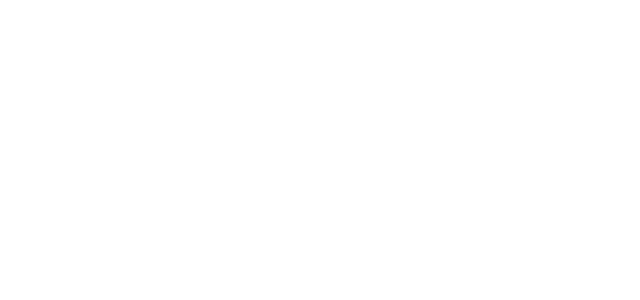
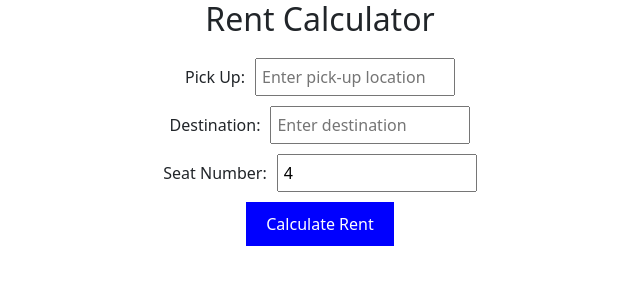
Before and after one commit to ovijitM/Secondary_Car_Marketplace, a React (Vite) app: page /cal in a window 1280 px wide. Before the commit this address had no page. Shown: the top 300 px of the page, without its empty margins (320-960 px from the left). Built offline with nearby package versions, Linux system fonts and the light colour scheme.

Commit message:
calculator and slip problem fix

```diff
--- a/src/App.jsx
+++ b/src/App.jsx
@@ -14,6 +14,7 @@
 import Receipt from "./screen/Transaction/Reciept";
 import Book from "./screen/Booking_cars/Booking";
 import Slip from "./screen/Rentcars/slip";
+import RentCalculator from "./screen/Rentcars/calculator";
 import "bootstrap/dist/css/bootstrap.min.css";
 
 function App() {
@@ -38,6 +39,7 @@
           <Route path="/book" element={<Book />} />
           <Route path="/post" element={<Post />} />
           <Route path="/p" element={<Slip />} />
+          <Route path="/cal" element={<RentCalculator />} />
         </Routes>
       </div>
     </Router>
--- /dev/null
+++ b/src/screen/Rentcars/calculator.jsx
@@ -0,0 +1,120 @@
+import React, { useState } from "react";
+
+const destinations = [
+  { to: "Dhaka", from: "Khulna", distance: 150 },
+  { to: "Dhaka", from: "Cox Bazar", distance: 300 },
+  { to: "Dhaka", from: "Sylhet", distance: 250 },
+  { to: "Dhaka", from: "Rajshahi", distance: 200 },
+  { to: "Dhaka", from: "Barishal", distance: 180 },
+  { to: "Dhaka", from: "Rangpur", distance: 220 },
+  { to: "Dhaka", from: "Mymensingh", distance: 160 },
+  { to: "Dhaka", from: "Jessore", distance: 170 },
+  { to: "Dhaka", from: "Comilla", distance: 190 },
+  { to: "Dhaka", from: "Narayanganj", distance: 140 },
+  { to: "Dhaka", from: "Bogra", distance: 210 },
+  { to: "Dhaka", from: "Dinajpur", distance: 230 },
+  { to: "Dhaka", from: "Feni", distance: 240 },
+  { to: "a", from: "b", distance: 260 },
+];
+
+const RentCalculator = () => {
+  const [pickup, setPickup] = useState("");
+  const [destination, setDestination] = useState("");
+  const [sit, setSit] = useState(4);
+  const [price, setPrice] = useState(null);
+  const [error, setError] = useState("");
+
+  const handleSubmit = (e) => {
+    e.preventDefault();
+    setError(""); // Reset error
+    setPrice(null); // Reset price
+
+    // Normalize inputs to lowercase and trim
+    const normalizedPickup = pickup.trim().toLowerCase();
+    const normalizedDestination = destination.trim().toLowerCase();
+
+    // Find the matching route
+    const route = destinations.find(
+      (d) =>
+        d.from.toLowerCase() === normalizedDestination &&
+        d.to.toLowerCase() === normalizedPickup
+    );
+
+    if (!route) {
+      setError(`Invalid route from ${pickup} to ${destination}.`);
+      return;
+    }
+
+    // Calculate the price based on seat number
+    const ratePerKm = sit > 4 ? 10 : 5; // Corrected rate logic
+    const calculatedPrice = route.distance * ratePerKm;
+    setPrice(calculatedPrice);
+  };
+
+  return (
+    <div style={{ maxWidth: "400px", margin: "0 auto", textAlign: "center" }}>
+      <h2>Rent Calculator</h2>
+      <form onSubmit={handleSubmit}>
+        <div style={{ marginBottom: "10px" }}>
+          <label>Pick Up:</label>
+          <input
+            type="text"
+            value={pickup}
+            onChange={(e) => setPickup(e.target.value)}
+            placeholder="Enter pick-up location"
+            required
+            style={{ marginLeft: "10px", padding: "5px", width: "200px" }}
+          />
+        </div>
+        <div style={{ marginBottom: "10px" }}>
+          <label>Destination:</label>
+          <input
+            type="text"
+            value={destination}
+            onChange={(e) => setDestination(e.target.value)}
+            placeholder="Enter destination"
+            required
+            style={{ marginLeft: "10px", padding: "5px", width: "200px" }}
+          />
+        </div>
+        <div style={{ marginBottom: "10px" }}>
+          <label>Seat Number:</label>
+          <input
+            type="number"
+            value={sit}
+            onChange={(e) => setSit(Number(e.target.value))}
+            placeholder="Enter seat number"
+            required
+            min="4"
+            style={{ marginLeft: "10px", padding: "5px", width: "200px" }}
+          />
+        </div>
+        <button
+          type="submit"
+          style={{
+            padding: "10px 20px",
+            backgroundColor: "blue",
+            color: "white",
+            border: "none",
+            cursor: "pointer",
+          }}
+        >
+          Calculate Rent
+        </button>
+      </form>
+
+      {price !== null && (
+        <div style={{ marginTop: "20px", color: "green" }}>
+          <h3>Total Rent: {price} TK</h3>
+        </div>
+      )}
+      {error && (
+        <div style={{ marginTop: "20px", color: "red" }}>
+          <h3>{error}</h3>
+        </div>
+      )}
+    </div>
+  );
+};
+
+export default RentCalculator;
--- a/src/screen/Rentcars/slip.jsx
+++ b/src/screen/Rentcars/slip.jsx
@@ -1,144 +1,21 @@
-import React, { useEffect, useState } from "react";
-import { useLocation } from "react-router-dom";
-import { Container, Card, Row, Col, Alert, Spinner } from "react-bootstrap";
-
-function Slip() {
-  const location = useLocation();
-  console.log("Location State:", location.state);
-  const { car, user } = location.state || {}; // Retrieve full car and user objects from state
-
-  const [loading, setLoading] = useState(true);
-  const [errorMessage, setErrorMessage] = useState("");
-
-  useEffect(() => {
-    if (!car || !user) {
-      setErrorMessage("Invalid data received. Please try again.");
-      setLoading(false);
-    } else {
-      setLoading(false);
-    }
-  }, [car, user]);
-
-  if (loading) {
-    return (
-      <Container className="d-flex justify-content-center align-items-center vh-100">
-        <Spinner animation="border" variant="primary" />
-      </Container>
-    );
-  }
-
-  if (errorMessage) {
-    return (
-      <Container className="d-flex justify-content-center align-items-center vh-100">
-        <Alert variant="danger">{errorMessage}</Alert>
-      </Container>
-    );
-  }
-
-  return (
-    <Container>
-      <h1 className="text-center my-4">Booking Slip</h1>
-
-      {/* Car Details Section */}
-      {car && (
-        <Card className="mb-4">
-          <Card.Body>
-            <h2>Car Details</h2>
-            <Row>
-              <Col md={6}>
-                <p>
-                  <strong>Brand:</strong> {car.brand}
-                </p>
-                <p>
-                  <strong>Model:</strong> {car.model}
-                </p>
-                <p>
-                  <strong>Year:</strong> {car.year}
-                </p>
-                <p>
-                  <strong>Color:</strong> {car.color}
-                </p>
-              </Col>
-              <Col md={6}>
-                <Card.Img
-                  variant="top"
-                  src={car.img}
-                  alt={`${car.brand} ${car.model}`}
-                  className="img-fluid"
-                />
-              </Col>
-            </Row>
-          </Card.Body>
-        </Card>
-      )}
-
-      {/* Booking Details Section */}
-      {user && (
-        <Card>
-          <Card.Body>
-            <h2>Booking Details</h2>
-            <p>
-              <strong>Name:</strong> {`${user.firstName} ${user.lastName}`}
-            </p>
-            <p>
-              <strong>Phone Number:</strong> {user.number}
-            </p>
-            <p>
-              <strong>Pick Up:</strong> {user.PickUp}
-            </p>
-            <p>
-              <strong>Destination:</strong> {user.Where_to_go}
-            </p>
-            {/* Assuming `car.price` is available and passed */}
-            <p>price will print here</p>
-          </Card.Body>
-        </Card>
-      )}
-    </Container>
-  );
-}
-
-export default Slip;
-
 // import React, { useEffect, useState } from "react";
 // import { useLocation } from "react-router-dom";
 // import { Container, Card, Row, Col, Alert, Spinner } from "react-bootstrap";
 
 // function Slip() {
 //   const location = useLocation();
-//   const { car, user } = location.state || {}; // Retrieve car and user objects from state
+//   console.log("Location State:", location.state);
+//   const { car, user } = location.state || {}; // Retrieve full car and user objects from state
 
 //   const [loading, setLoading] = useState(true);
 //   const [errorMessage, setErrorMessage] = useState("");
-//   const [price, setPrice] = useState(null);
 
 //   useEffect(() => {
 //     if (!car || !user) {
 //       setErrorMessage("Invalid data received. Please try again.");
 //       setLoading(false);
 //     } else {
-//       // Send a POST request to the backend to get the booking details and price
-//       fetch("http://localhost:8000/api/book", {
-//         method: "POST",
-//         headers: {
-//           "Content-Type": "application/json",
-//         },
-//         body: JSON.stringify({ car, user }), // Send car and user data
-//       })
-//         .then((response) => response.json()) // Parse the JSON response
-//         .then((data) => {
-//           if (data.success) {
-//             setPrice(data.data.price); // Set the price received from the backend
-//             setLoading(false);
-//           } else {
-//             setErrorMessage(data.message); // Set error message if not successful
-//             setLoading(false);
-//           }
-//         })
-//         .catch((error) => {
-//           setErrorMessage("Error fetching booking details. Please try again.");
-//           setLoading(false);
-//         });
+//       setLoading(false);
 //     }
 //   }, [car, user]);
 
@@ -156,6 +33,37 @@
 //         <Alert variant="danger">{errorMessage}</Alert>
 //       </Container>
 //     );
+//  in here PickUp and Where_to_go are the values that are passed from the user data file
+//      const [pickup, setPickup] = useState("");
+//       const [destination, setDestination] = useState("");
+//       const [price, setPrice] = useState(null);
+//       const [error, setError] = useState("");
+
+//       const handleSubmit = (e) => {
+//         e.preventDefault();
+//         setError(""); // Reset error
+//         setPrice(null); // Reset price
+
+//         // Normalize inputs to lowercase and trim
+//         const normalizedPickup = pickup.trim().toLowerCase();
+//         const normalizedDestination = destination.trim().toLowerCase();
+
+//         // Find the matching route
+//         const route = destinations.find(
+//           (d) =>
+//             d.to.toLowerCase() === normalizedPickup &&
+//             d.from.toLowerCase() === normalizedDestination
+//         );
+
+//         if (!route) {
+//           setError(`Invalid route from ${destination} to ${pickup}.`);
+//           return;
+//         }
+
+//         // Calculate price (5 TK per KM)
+//         const calculatedPrice = route.distance * 5;
+//         setPrice(calculatedPrice);
+//       };
 //   }
 
 //   return (
@@ -212,9 +120,8 @@
 //             <p>
 //               <strong>Destination:</strong> {user.Where_to_go}
 //             </p>
-//             <p>
-//               <strong>Price:</strong> ${price !== null ? price : "Loading..."}
-//             </p>
+//             {/* Assuming `car.price` is available and passed */}
+//             <p>price will print here</p>
 //           </Card.Body>
 //         </Card>
 //       )}
@@ -223,3 +130,151 @@
 // }
 
 // export default Slip;
+
+import React, { useEffect, useState } from "react";
+import { useLocation } from "react-router-dom";
+import { Container, Card, Row, Col, Alert, Spinner } from "react-bootstrap";
+
+function Slip() {
+  const location = useLocation();
+  const { car, user } = location.state || {}; // Retrieve car and user objects from state
+
+  const [loading, setLoading] = useState(true);
+  const [errorMessage, setErrorMessage] = useState("");
+  const [price, setPrice] = useState(null);
+
+  const destinations = [
+    { to: "Dhaka", from: "Khulna", distance: 150 },
+    { to: "Dhaka", from: "Cox Bazar", distance: 300 },
+    { to: "Dhaka", from: "Sylhet", distance: 250 },
+    { to: "Dhaka", from: "Rajshahi", distance: 200 },
+    { to: "Dhaka", from: "Barishal", distance: 180 },
+    { to: "Dhaka", from: "Rangpur", distance: 220 },
+    { to: "Dhaka", from: "Mymensingh", distance: 160 },
+    { to: "Dhaka", from: "Jessore", distance: 170 },
+    { to: "Dhaka", from: "Comilla", distance: 190 },
+    { to: "Dhaka", from: "Narayanganj", distance: 140 },
+    { to: "Dhaka", from: "Bogra", distance: 210 },
+    { to: "Dhaka", from: "Dinajpur", distance: 230 },
+    { to: "Dhaka", from: "Feni", distance: 240 },
+    { to: "a", from: "b", distance: 260 },
+  ];
+  useEffect(() => {
+    if (!car || !user) {
+      setErrorMessage("Invalid data received. Please try again.");
+      setLoading(false);
+      return;
+    }
+
+    const calculatePrice = () => {
+      const normalizedPickup = user.PickUp.trim().toLowerCase();
+      const normalizedDestination = user.Where_to_go.trim().toLowerCase();
+
+      // Find the matching route
+      const route = destinations.find(
+        (d) =>
+          d.to.toLowerCase() === normalizedPickup &&
+          d.from.toLowerCase() === normalizedDestination
+      );
+
+      if (!route) {
+        setErrorMessage(
+          `Invalid route from ${user.PickUp} to ${user.Where_to_go}.`
+        );
+        setLoading(false);
+        return;
+      }
+      // Calculate price based on car seat number
+      const ratePerKm = car.sit > 4 ? 8 : 5;
+      const calculatedPrice = route.distance * ratePerKm;
+      setPrice(calculatedPrice);
+      setLoading(false);
+    };
+
+    calculatePrice();
+  }, [car, user, destinations]);
+
+  if (loading) {
+    return (
+      <Container className="d-flex justify-content-center align-items-center vh-100">
+        <Spinner animation="border" variant="primary" />
+      </Container>
+    );
+  }
+
+  if (errorMessage) {
+    return (
+      <Container className="d-flex justify-content-center align-items-center vh-100">
+        <Alert variant="danger">{errorMessage}</Alert>
+      </Container>
+    );
+  }
+
+  return (
+    <Container>
+      <h1 className="text-center my-4">Booking Slip</h1>
+
+      {/* Car Details Section */}
+      {car && (
+        <Card className="mb-4">
+          <Card.Body>
+            <h2>Car Details</h2>
+            <Row>
+              <Col md={6}>
+                <p>
+                  <strong>Brand:</strong> {car.brand}
+                </p>
+                <p>
+                  <strong>Model:</strong> {car.model}
+                </p>
+                <p>
+                  <strong>Year:</strong> {car.year}
+                </p>
+                <p>
+                  <strong>Color:</strong> {car.color}
+                </p>
+                <p>
+                  <strong>Seat Number:</strong> {car.sit}
+                </p>
+              </Col>
+              <Col md={6}>
+                <Card.Img
+                  variant="top"
+                  src={car.img}
+                  alt={`${car.brand} ${car.model}`}
+                  className="img-fluid"
+                />
+              </Col>
+            </Row>
+          </Card.Body>
+        </Card>
+      )}
+
+      {/* Booking Details Section */}
+      {user && (
+        <Card>
+          <Card.Body>
+            <h2>Booking Details</h2>
+            <p>
+              <strong>Name:</strong> {`${user.firstName} ${user.lastName}`}
+            </p>
+            <p>
+              <strong>Phone Number:</strong> {user.number}
+            </p>
+            <p>
+              <strong>Pick Up:</strong> {user.PickUp}
+            </p>
+            <p>
+              <strong>Destination:</strong> {user.Where_to_go}
+            </p>
+            <p>
+              <strong>Price:</strong> {price ? `${price} TK` : "Calculating..."}
+            </p>
+          </Card.Body>
+        </Card>
+      )}
+    </Container>
+  );
+}
+
+export default Slip;
```
Also changed, not shown: src/screen/Rentcars/RentPage.jsx (+42 -6 lines).
